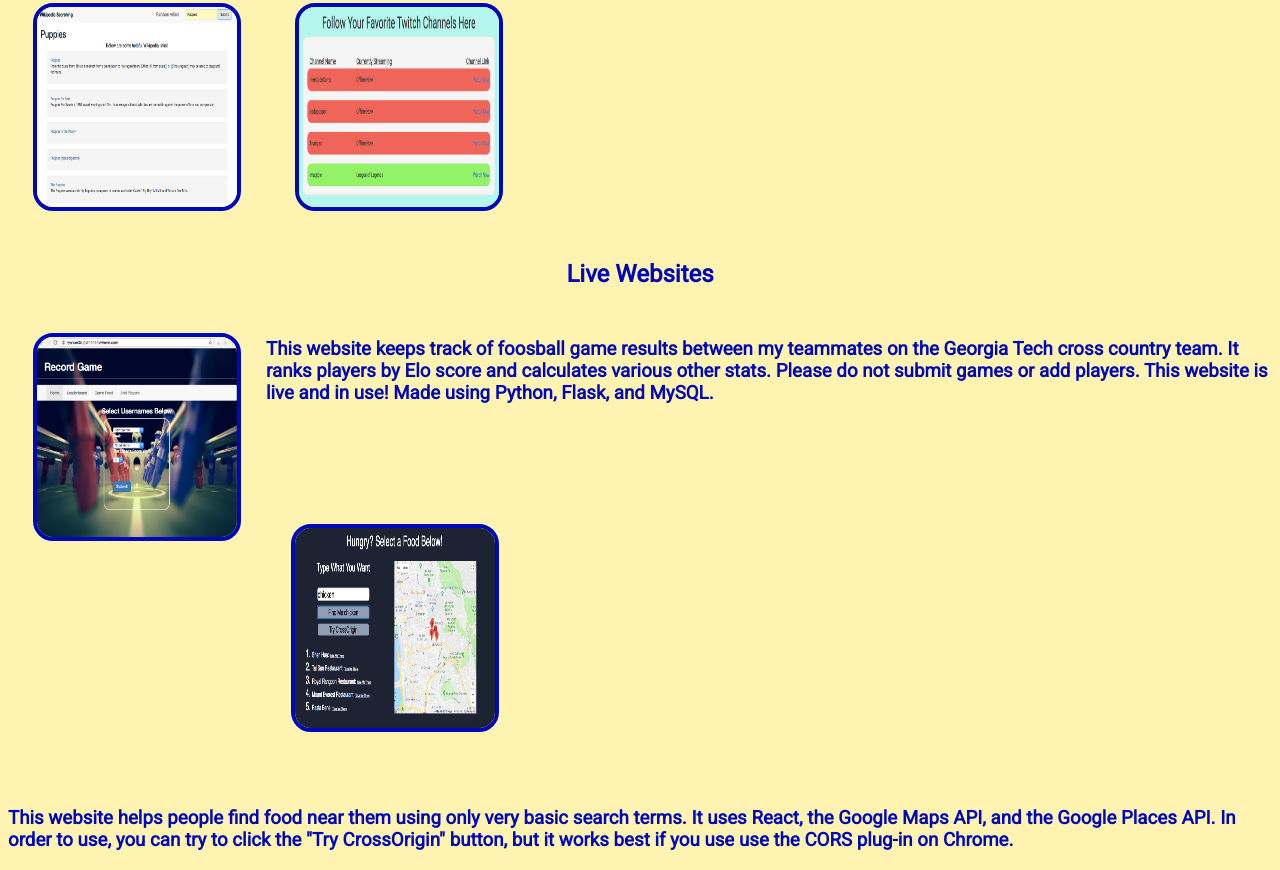
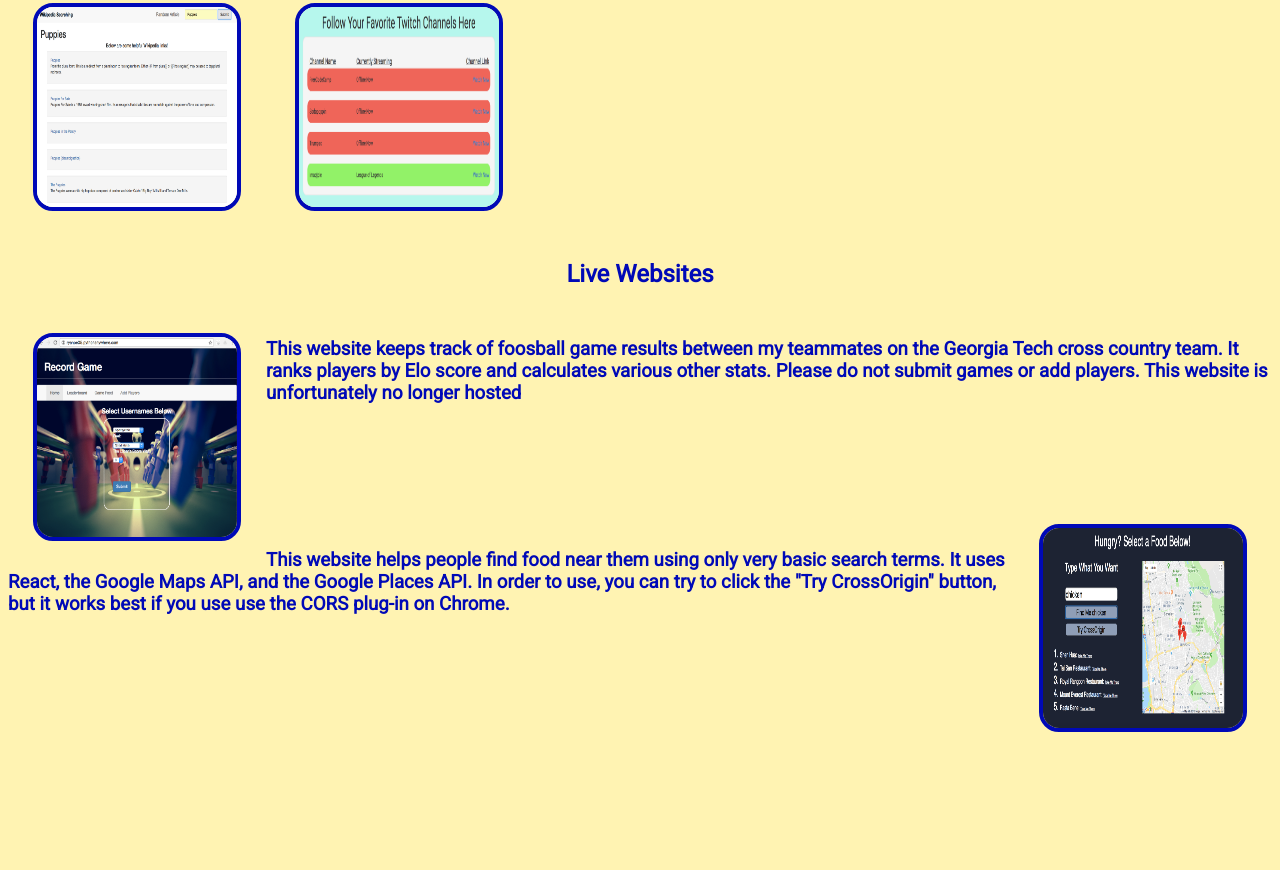
Before and after one commit to ryanpe05/ryanpe05.github.io, a plain HTML site: page index2.html in a window 1280 px wide. Shown: the part 399-1269 px from the top of the page. After the commit the page ends 1156 px from the top, so only its background shows below. Drawn offline with Linux system fonts and the light colour scheme; a script that the page names is missing.

Commit message:
Style Adjust

```diff
--- a/index2.html
+++ b/index2.html
@@ -30,12 +30,12 @@
 			<a id = 'foos' href = 'http://ryanpe05.pythonanywhere.com'>
 				<img src = 'FoosWeb_Mobile.png'>
 			</a>
-			<h3>This website keeps track of foosball game results between my teammates on the Georgia Tech cross country team. It ranks players by Elo score and calculates various other stats. Please do not submit games or add players. This website is live and in use! Made using Python, Flask, and MySQL.</h3>
+			<h3>This website keeps track of foosball game results between my teammates on the Georgia Tech cross country team. It ranks players by Elo score and calculates various other stats. Please do not submit games or add players. This website is unfortunately no longer hosted</h3>
 			<br>
 			<br>
 			<br>
 			<br>
-			<a id = 'food' href = 'https://ryanpe05.github.io/find-me-food'>
+			<a style = "float:right" id = 'food' href = 'https://ryanpe05.github.io/find-me-food'>
 				<img src = 'Find-Me-Food.png'>
 			</a>
 			<h3>This website helps people find food near them using only very basic search terms. It uses React, the Google Maps API, and the Google Places API. In order to use, you can try to click the "Try CrossOrigin" button, but it works best if you use use the CORS plug-in on Chrome.</h3>
```
